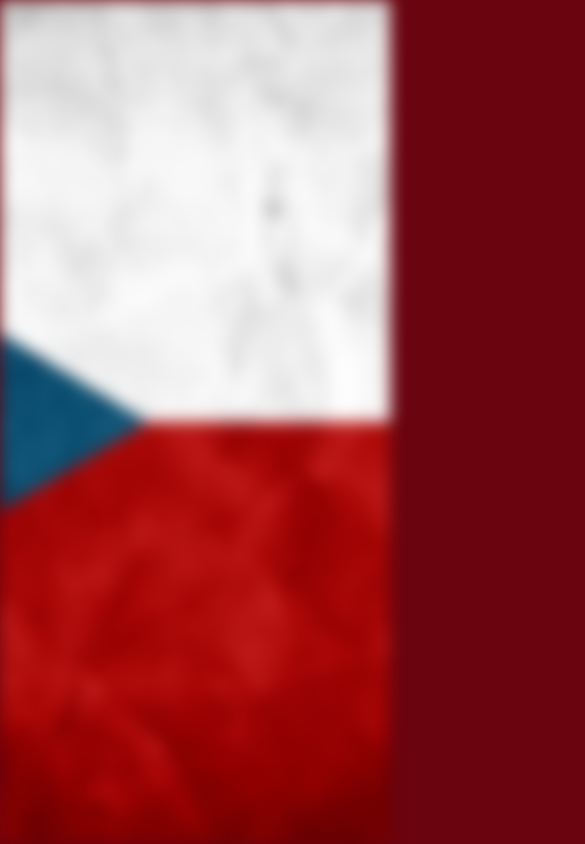
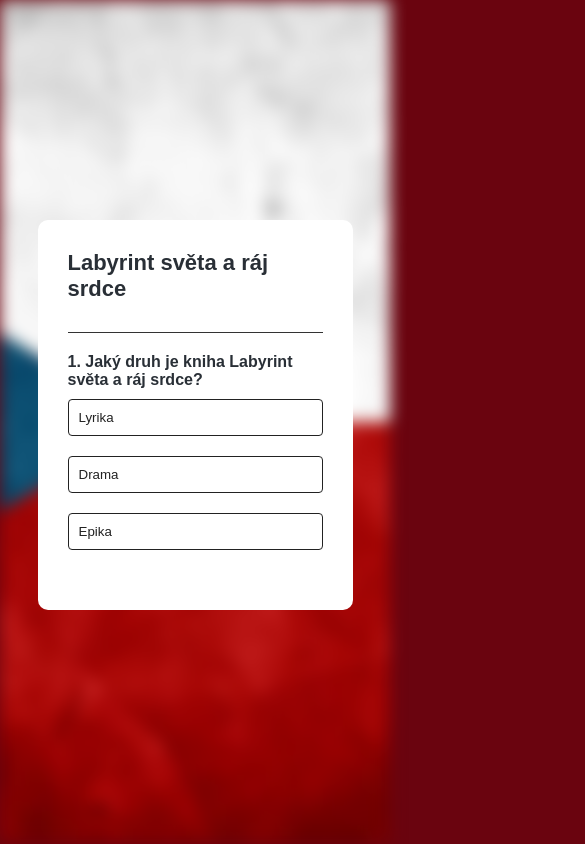
Before and after one commit to NavyHorse/MaturitaExam, a plain HTML site: page CzMaTest2.html in a window 390 px wide. Shown: the top 844 px of the page, 585 px wide, since content can reach past the window. Drawn offline with Linux system fonts and the light colour scheme.

Commit message:
Update style_CzMaTest1.css

```diff
--- a/style_CzMaTest1.css
+++ b/style_CzMaTest1.css
@@ -1,55 +1,63 @@
-*{
+* {
   margin: 0;
   padding: 0;
   font-family: 'Outfit', sans-serif;
   box-sizing: border-box;
 }
+
 body {
   background-color: #6a040f;
+  display: flex;
+  justify-content: center;   /* center horizontally */
+  align-items: flex-start;   /* align from top */
+  min-height: 100vh;
+  padding: 20px;
 }
-/*.banner {
-	position: relative;
-	width: 100%;
-	height: 100vh;
-	overflow: hidden;
-}*/
+
+/* blurred background */
 .ImageBlurBackground img {
-	position: absolute;
+  position: fixed;  /* fixed instead of absolute */
+  top: 0;
+  left: 0;
   width: 100%;
   height: 100%;
   object-fit: cover;
   filter: blur(8px);
   z-index: -1;
 }
-.app{
-	position: absolute;
-	margin-top: 50px;
-	margin-left: 655px;
-	/*text-align: center;*/
+
+/* app container */
+.app {
   background-color: #ffffff;
-	width: 90%;
-	max-width: 600px;
+  width: 90%;         /* fluid width for phones */
+  max-width: 600px;   /* cap on big screens */
   border-radius: 10px;
   padding: 30px;
+  margin-top: 200px;
   z-index: 1;
-	margin-top: 200px;
 }
-.app h1{
+
+/* headings */
+.app h1 {
   font-size: 30px;
   color: #292f36;
   font-weight: 600;
   border-bottom: 1px solid #333;
   padding-bottom: 30px;
 }
-.quiz{
+
+.quiz {
   padding: 20px 0;
 }
-.quiz h2{
+
+.quiz h2 {
   font-size: 20px;
   color: #292f36;
   font-weight: 600;
 }
-.btn{
+
+/* buttons */
+.btn {
   background: #ffffff;
   color: #222;
   font-weight: 500;
@@ -62,14 +70,19 @@ body {
   cursor: pointer;
   transition: all 0.3s;
 }
-.btn:hover:not([disabled]){
+
+.btn:hover:not([disabled]) {
   background: #222;
-	color:#ffffff;
+  color: #ffffff;
 }
-.btn:disabled{
+
+.btn:disabled {
   cursor: no-drop;
 }
-#next-btn{
+
+/* nav buttons */
+#next-btn,
+#back-btn {
   background: #292f36;
   color: #ffffff;
   font-weight: 500;
@@ -81,22 +94,27 @@ body {
   cursor: pointer;
   display: none;
 }
-#back-btn{
-	background: #292f36;
-	color: #ffffff;
-	font-weight: 500;
-	width: 150px;
-	border: 0;
-	padding: 10px;
-	margin: 30px auto 0;
-	border-radius: 4px;
-	cursor: pointer;
-	display: none;
+
+/* result styles */
+.correct {
+  background: #60d394;
 }
 
-.correct{
-	background: #60d394;
-}
-.incorrect{
+.incorrect {
   background: #ee6055;
 }
+
+/* make text a bit smaller on phones */
+@media (max-width: 480px) {
+  .app h1 {
+    font-size: 22px;
+  }
+
+  .quiz h2 {
+    font-size: 16px;
+  }
+
+  #next-btn, #back-btn {
+    width: 100%;
+  }
+}
```
Lines whose indentation alone changed are shown as unchanged.
